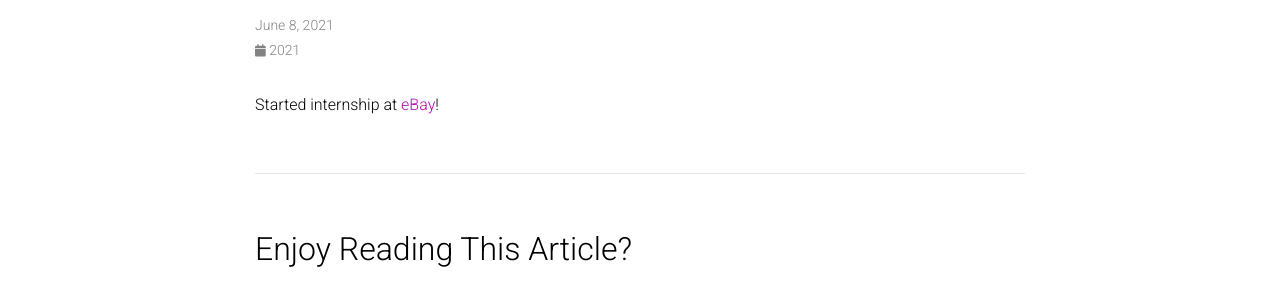
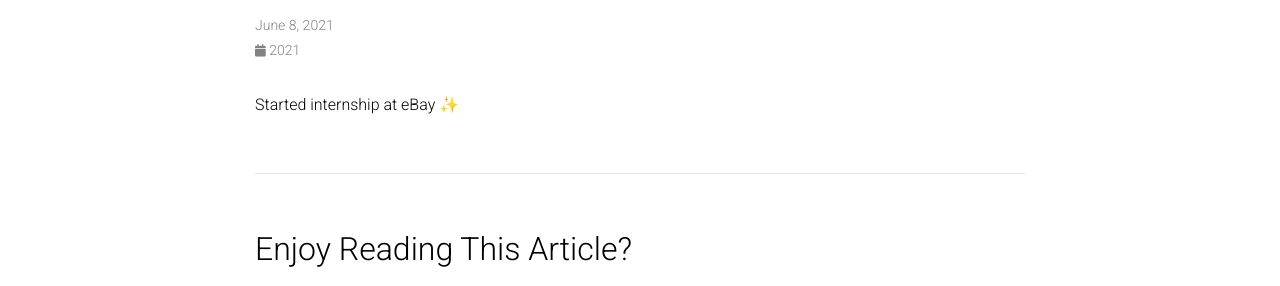
Before and after one commit to ziyanyang/ziyanyang.github.io, a Jekyll site: the page built from _news/announcement_1.md, in a window 1280 px wide. Shown: the part 146-432 px from the top of the page. Built offline with Jekyll 4.4.1, drawn with Linux system fonts in a browser that asks for light colours; emoji names are drawn with the system emoji font; comment, search, counter and statistics services are not loaded; a style sheet for code colours, icons or effects is not loaded; part of the change alters nothing that is shown.

```diff
--- a/_news/announcement_1.md
+++ b/_news/announcement_1.md
@@ -4,4 +4,4 @@ date: 2021-06-08 15:59:00-0400
 inline: true
 ---
 
-Started internship at [eBay](https://tech.ebayinc.com/research/)!
+Started internship at eBay :sparkles:
```
